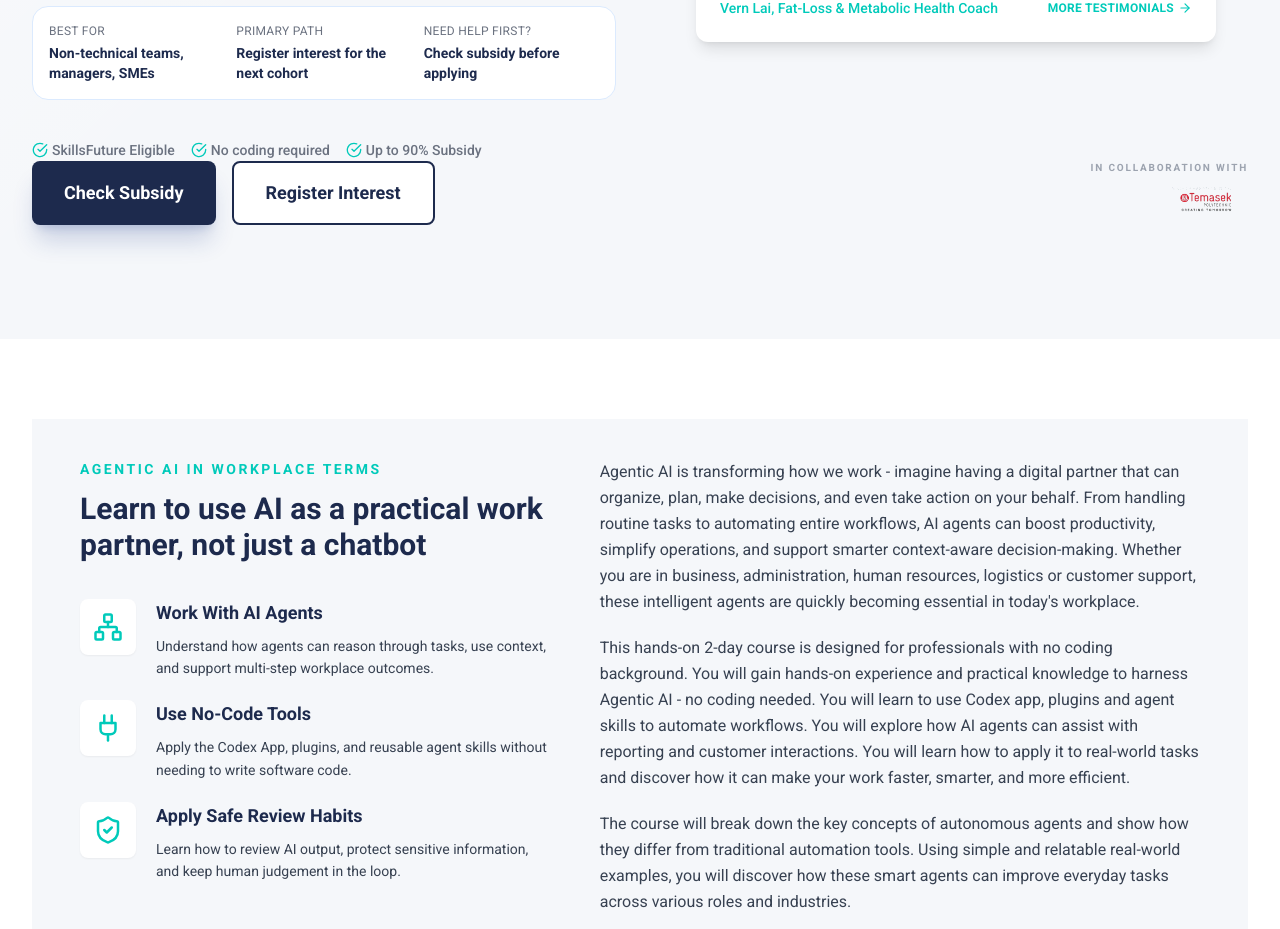
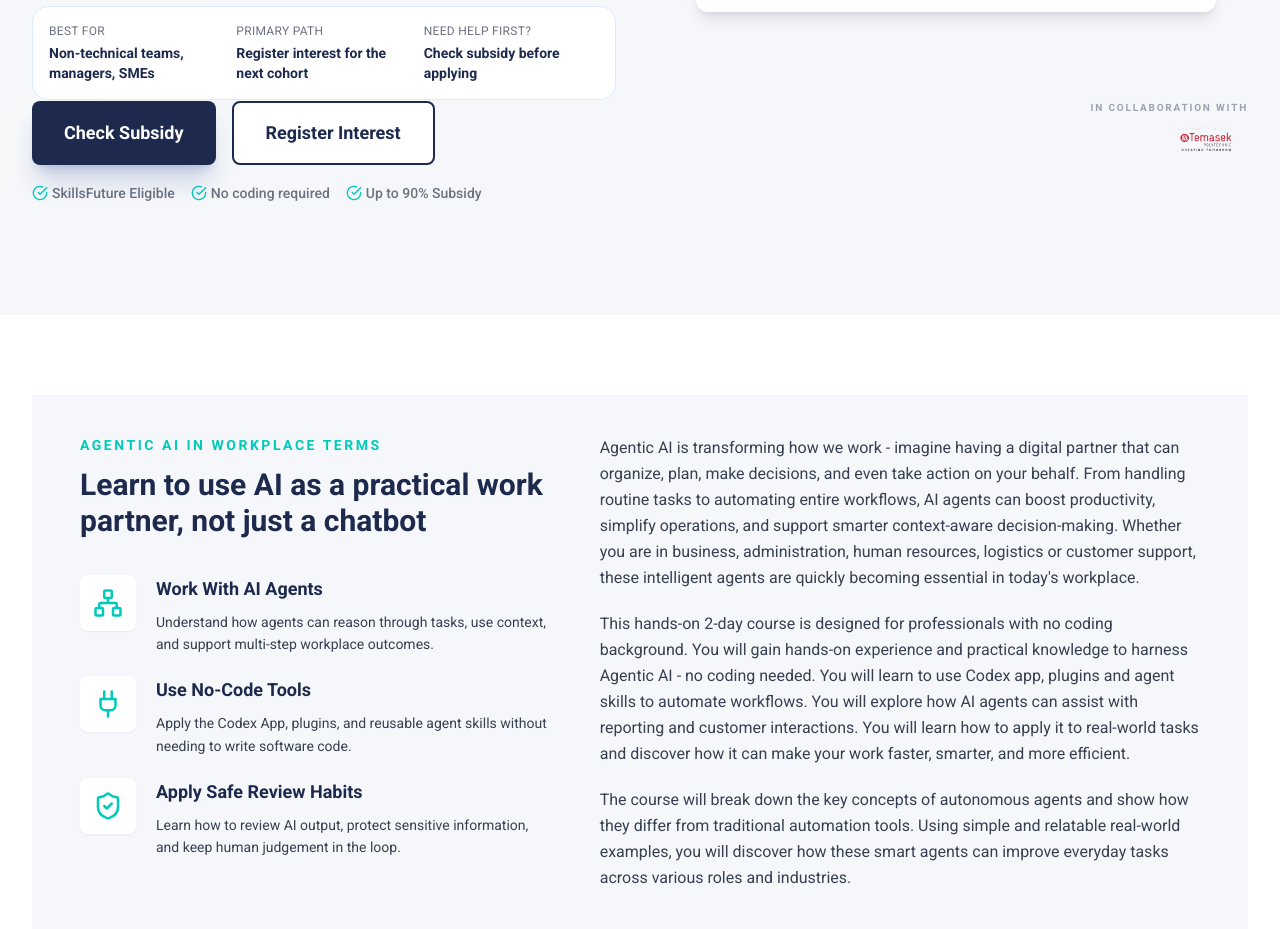
Before and after one commit to nexiuslabs/nexiusacademyskillsfuture, a React (Vite) app: page /courses/agentic-ai in a window 1280 px wide. Shown: the part 871-1800 px from the top of the page. Built offline with nearby package versions, Linux system fonts and the light colour scheme.

Commit message:
move eligibility badges below buttons row

```diff
--- a/components/courses/CourseHero.tsx
+++ b/components/courses/CourseHero.tsx
@@ -86,19 +86,7 @@ const Hero: React.FC = () => {
               </div>
             </div>
 
-            {/* CTA Buttons moved below grid */}
-
-            <div className="flex flex-wrap gap-4 pt-2 text-sm font-medium text-gray-500">
-              <div className="flex items-center gap-1">
-                <CheckCircle size={16} className="text-accent" /> SkillsFuture Eligible
-              </div>
-              <div className="flex items-center gap-1">
-                <CheckCircle size={16} className="text-accent" /> No coding required
-              </div>
-              <div className="flex items-center gap-1">
-                <CheckCircle size={16} className="text-accent" /> Up to 90% Subsidy
-              </div>
-            </div>
+            {/* CTA Buttons and eligibility badges moved below grid */}
           </div>
 
           <div className="relative">
@@ -176,6 +164,17 @@ const Hero: React.FC = () => {
             />
           </div>
         </div>
+        <div className="flex flex-wrap gap-4 pt-4 text-sm font-medium text-gray-500">
+          <div className="flex items-center gap-1">
+            <CheckCircle size={16} className="text-accent" /> SkillsFuture Eligible
+          </div>
+          <div className="flex items-center gap-1">
+            <CheckCircle size={16} className="text-accent" /> No coding required
+          </div>
+          <div className="flex items-center gap-1">
+            <CheckCircle size={16} className="text-accent" /> Up to 90% Subsidy
+          </div>
+        </div>
       </div>
   </section>
   );
```
